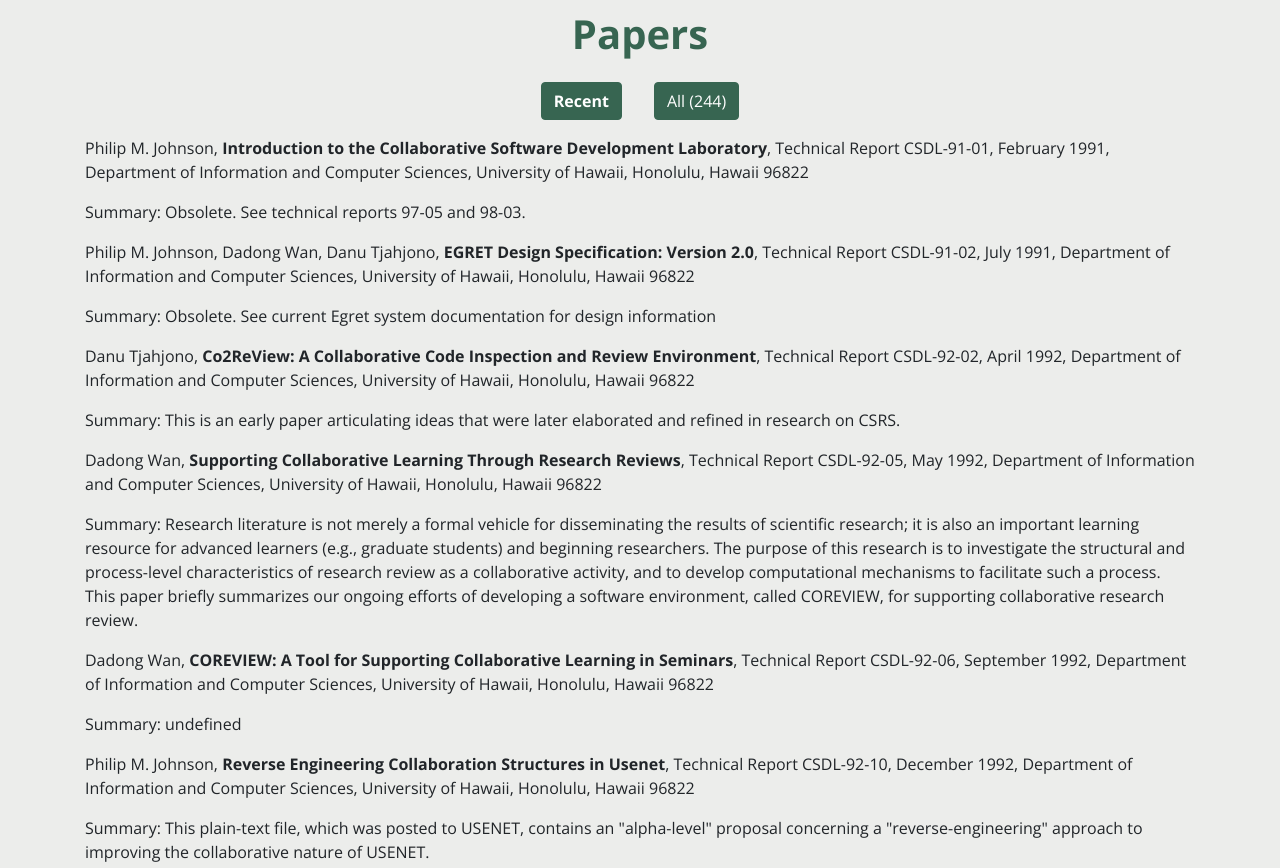
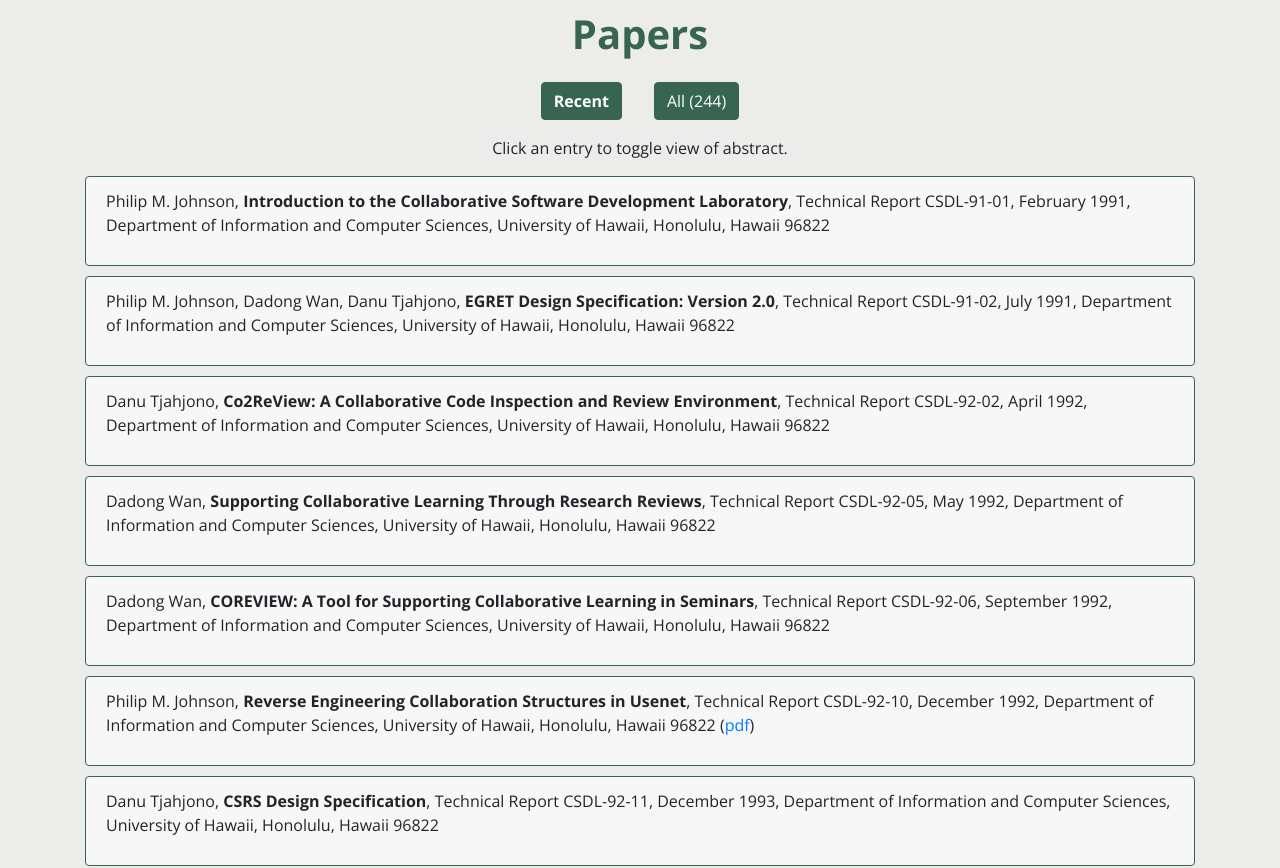
Before and after one commit to csdl/csdl.github.io, a React (Create React App) app in the folder src/: page / in a window 1280 px wide. Shown: the part 1280-2148 px from the top of the page. Built offline with nearby package versions, Linux system fonts and the light colour scheme.

Commit message:
Updated csdl-trs, initial version of accordion.

```diff
--- /dev/null
+++ b/src/src/PaperCard.js
@@ -0,0 +1,32 @@
+import React from 'react';
+import Accordion from 'react-bootstrap/Accordion';
+import Card from 'react-bootstrap/Card';
+import PropTypes from 'prop-types';
+import Markdown from 'react-markdown';
+import { greenColorCode } from './Constants';
+
+const formatTechReport = entry => `${entry.authors.join(', ')},  **${entry.title}**, Technical Report ${entry.number}, ${entry.month} ${entry.year}, ${entry.institution} ${(entry.note) ? `([pdf](${entry.note}))` : ''}`;
+
+function PaperCard(props) {
+  const cardStyle = { border: `1px solid ${greenColorCode}`, marginBottom: '10px' };
+  return (
+    <Accordion>
+      <Card style={cardStyle}>
+        <Accordion.Toggle as={Card.Header} eventKey="0">
+          <Markdown>
+            {formatTechReport(props.entry)}
+          </Markdown>
+        </Accordion.Toggle>
+        <Accordion.Collapse eventKey="0">
+          <Card.Body><Markdown>{`Abstract: ${props.entry.abstract}`}</Markdown></Card.Body>
+        </Accordion.Collapse>
+      </Card>
+    </Accordion>
+  );
+}
+
+PaperCard.propTypes = {
+  entry: PropTypes.object.isRequired,
+};
+
+export default PaperCard;
--- a/src/src/Papers.js
+++ b/src/src/Papers.js
@@ -6,6 +6,7 @@ import Markdown from 'react-markdown';
 import Title from './Title';
 import TechReports from './TechReports';
 import SectionButtons from './SectionButtons';
+import PaperCard from './PaperCard';
 
 class Papers extends React.Component {
   constructor(props) {
@@ -29,12 +30,11 @@ class Papers extends React.Component {
     return `${entry.authors.join(', ')},  **${entry.title}**, Technical Report ${entry.number}, ${entry.month} ${entry.year}, ${entry.institution} \n\n ${abstractLabel}: ${abstractText}`;
   }
 
-
   renderPaper = (key, idx) => {
     const entry = this.techreports.getEntry(key);
     if (entry.type === 'techreport') {
       return (
-        <Markdown key={idx} source={this.formatTechReport(entry)}/>
+        <PaperCard key={idx} entry={entry}/>
       );
     }
     return (
@@ -47,6 +47,7 @@ class Papers extends React.Component {
       <Container>
         <Title title={'Papers'}/>
         <SectionButtons onClick={this.onClickSectionButton} total={this.techreports.total()}/>
+        <p style={{ textAlign: 'center' }}>Click an entry to toggle view of abstract.</p>
         {_.map(this.techreports.getKeys('techreport'), (key, idx) => this.renderPaper(key, idx))}
       </Container>
     </div>
```
Also changed, not shown: src/src/data/PaperData.json, 1 other file (tests, documents, lock files or other folders).
